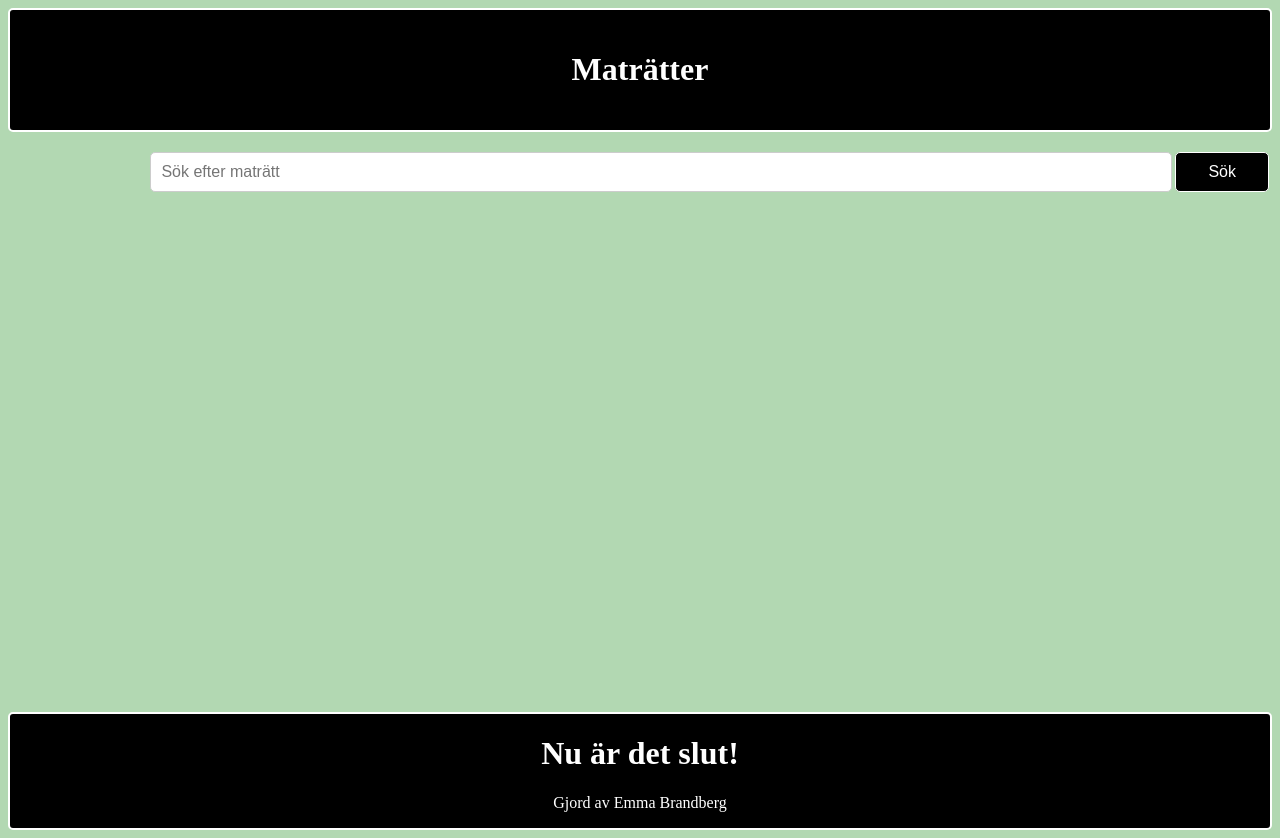
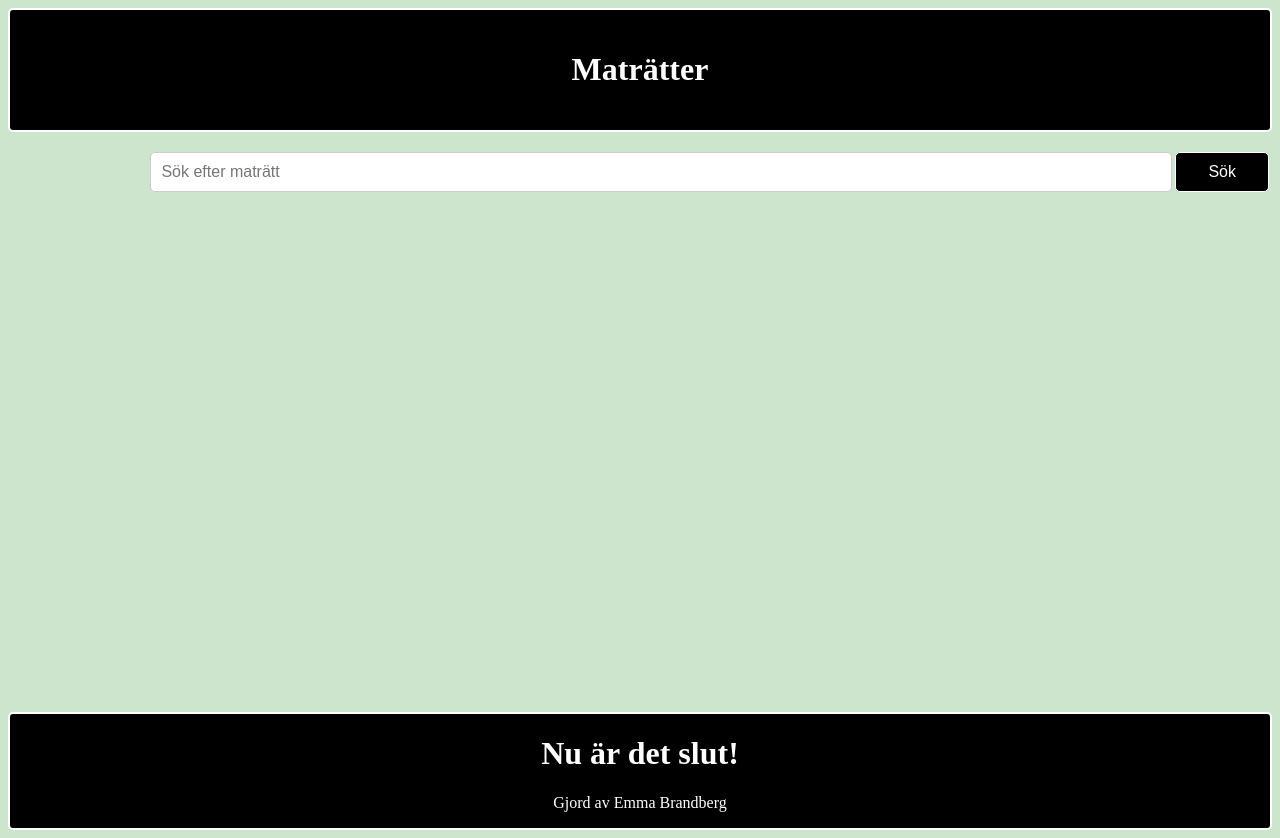
Before and after one commit to EmmaMargit/MatApp-React, a React (Vite) app: page / in a window 1280 px wide. Built offline with nearby package versions, Linux system fonts and the light colour scheme.

Commit message:
ändringar

```diff
--- a/src/App.jsx
+++ b/src/App.jsx
@@ -12,7 +12,8 @@ import Footer from './componets/boilerplats/Footer'
 import InputField from './componets/InputField';
 
 function App() {
-
+// Här vill du hämta data från MealDB API via fetch.
+// Du måste skicka datat till child via props.
   return (
     <div>
      <Header />
--- a/src/componets/InputField.jsx
+++ b/src/componets/InputField.jsx
@@ -1,25 +1,28 @@
 // Koden för Input components som kommer kopplas till headern
 import { useState, useRef } from 'react';
 
-function InputField ({}){
+function InputField (){
     // Vill att 'food' ska vara tom så blir en tom sträng
     const[food, setFood] = useState("");
     const searchInput = useRef()
 
+    // Hur ska nedanstående hämtas/skickas
+    // searchInput.current.value
+    const searchHandler = () => {
+        setFood(searchInput.current.value)
+    }
+
     return (
-        <div>
-            <form className="form_Container">
-                {/* Istället för onChange så använder vi useRef */}
+        <div className="form_Container">
             <input
             id= "searchInput"
             type="text"
-                value={food}
+            // value={food}
             // Använd ref-attributet:
             ref={searchInput}
             placeholder='Sök efter maträtt' />
 
-                <button id="search-btn" type='submit'>Sök</button>
-            </form>
+            <button id="search-btn" onClick={searchHandler}>Sök</button>
         </div>
     )
 }
--- a/src/stylesheet/App.css
+++ b/src/stylesheet/App.css
@@ -1,3 +1,3 @@
 body {
-    background-color: rgba(0, 128, 0, 0.3);
+    background-color: rgba(0, 128, 0, 0.2);
 }
```
Lines whose indentation alone changed are shown as unchanged.
